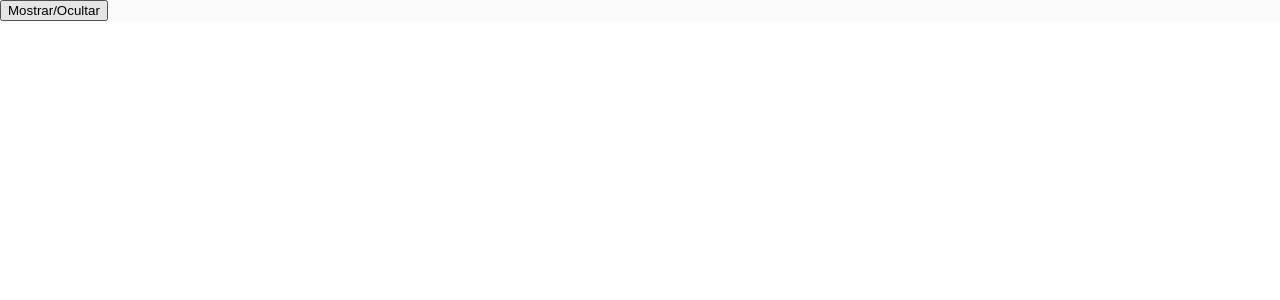
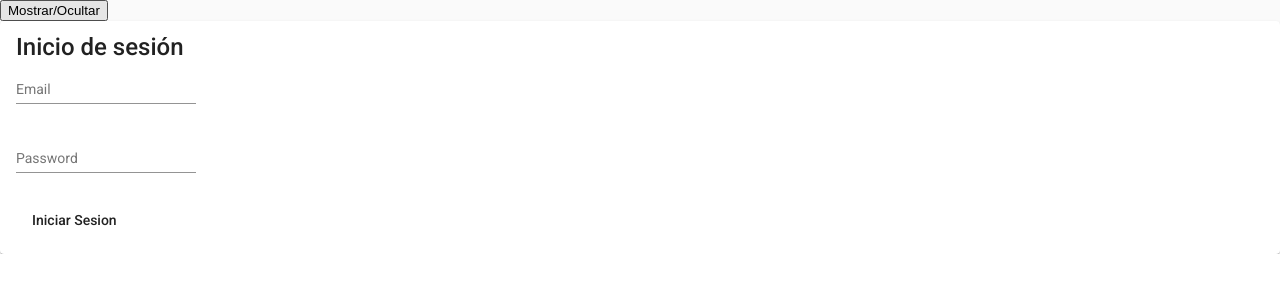
Before and after one commit to ppontetraje/WSTienda-frontend, an Angular app: page /login in a window 1280 px wide. Before the commit this address led to /. Shown: the top 300 px of the page. Built offline with nearby package versions, Linux system fonts and the light colour scheme.

Commit message:
Utilización de Guards para proteger rutas. Implementación de la pantalla de Login.

```diff
--- /dev/null
+++ b/src/app/login/login.component.html
@@ -0,0 +1,19 @@
+<mat-card>
+    <mat-card-title>Inicio de sesión</mat-card-title>
+    <mat-card-content>
+        <p>
+            <mat-form-field>
+                <input type="text" matInput [(ngModel)]="email" placeholder="Email">
+            </mat-form-field>
+        </p>
+        <p>
+            <mat-form-field>
+                <input type="password" matInput [(ngModel)]="password" placeholder="Password">
+            </mat-form-field>
+        </p>
+        <div>
+            <button (click)="login()" mat-button>Iniciar Sesion</button>
+        </div>
+
+    </mat-card-content>
+</mat-card>
--- /dev/null
+++ b/src/app/login/login.component.ts
@@ -0,0 +1,24 @@
+import {Component, OnInit } from "@angular/core";
+import { ApiAuthService } from "../services/apiauth.service";
+
+@Component({
+    templateUrl: 'login.component.html'
+})
+export class LoginComponent implements OnInit{
+
+    public email!: string;
+    public password!: string;
+    constructor(public apiAuth: ApiAuthService){
+
+    }
+    ngOnInit() {
+
+    }
+
+    login(){
+        this.apiAuth.login(this.email, this.password).subscribe(response => {
+            console.log(response);
+        });
+    }
+
+}
--- /dev/null
+++ b/src/app/security/auth.guard.ts
@@ -0,0 +1,14 @@
+import { Injectable } from '@angular/core';
+import { Router, CanActivate, ActivatedRouteSnapshot} from '@angular/router';
+
+@Injectable({providedIn: 'root'})
+export class AuthGuard implements CanActivate{
+    constructor(private router: Router){
+
+    }
+    canActivate(route: ActivatedRouteSnapshot) {
+        this.router.navigate(['/login'])
+        return false;
+    }
+
+}
--- /dev/null
+++ b/src/app/services/apiauth.service.ts
@@ -0,0 +1,23 @@
+import { HttpClient, HttpHeaders } from "@angular/common/http";
+import { Injectable } from "@angular/core";
+import { Observable } from "rxjs";
+import { Response } from '../responseReceiver/response'
+
+
+const httpOption = {
+    headers: new HttpHeaders({
+      'Content-Type': 'application/json'
+    })
+  };
+
+@Injectable({providedIn: 'root'})
+export class ApiAuthService{
+    url: string = 'https://localhost:44357/api/User/login';
+
+    constructor(private _http: HttpClient){
+    }
+
+    login(email: string, password: string): Observable<Response> {
+        return this._http.post<Response>(this.url, {email, password}, httpOption)
+    }
+}
```
Also changed, not shown: src/app/app-routing.module.ts (+5 -2 lines), src/app/app.module.ts (+6 -2 lines).
